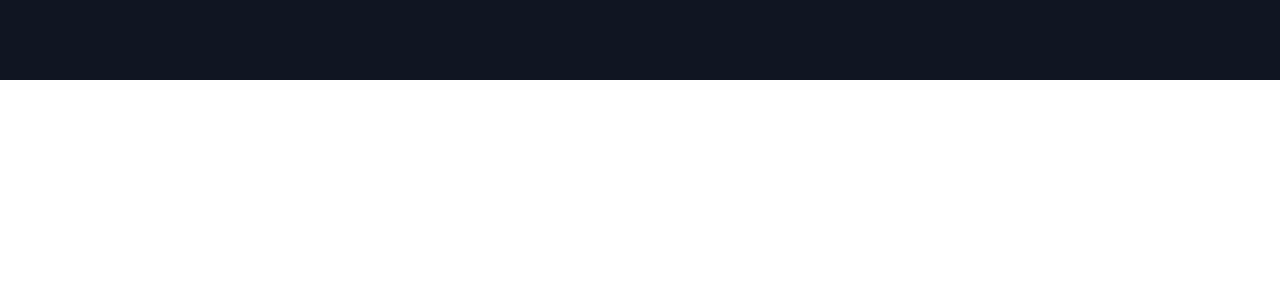
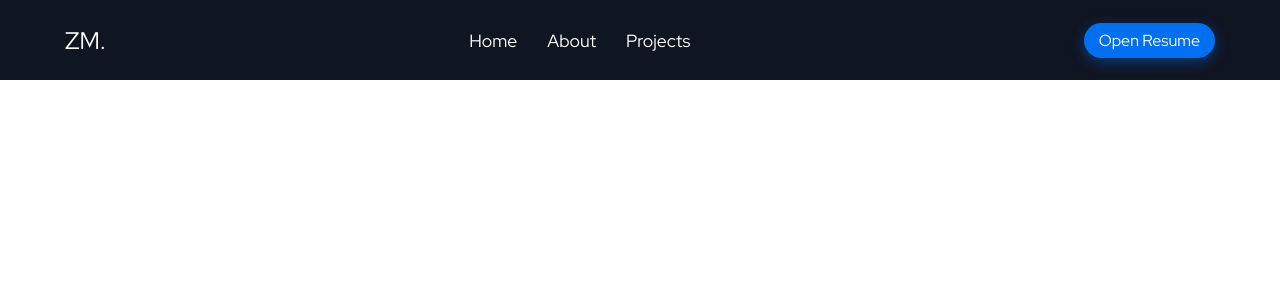
Before and after one commit to ragizaki/Portfolio, a React (Vite) app: page / in a window 1280 px wide. Shown: the top 300 px of the page. Built offline with nearby package versions, Linux system fonts and the light colour scheme.

Commit message:
add resume section and finish navbar content and styles

```diff
--- a/package.json
+++ b/package.json
@@ -10,12 +10,14 @@
   "dependencies": {
     "react": "^17.0.2",
     "react-dom": "^17.0.2",
+    "react-icons": "^4.3.1",
     "react-scroll": "^1.8.6",
     "styled-components": "^5.3.3"
   },
   "devDependencies": {
     "@types/react": "^17.0.33",
     "@types/react-dom": "^17.0.10",
+    "@types/react-scroll": "^1.8.3",
     "@types/styled-components": "^5.1.24",
     "@vitejs/plugin-react": "^1.0.7",
     "typescript": "^4.5.4",
--- a/src/App.tsx
+++ b/src/App.tsx
@@ -1,4 +1,6 @@
 import React from 'react';
+
+import GlobalStyles from './globalStyles';
 
 // Components
 import Navbar from './components/Navbar/Navbar';
@@ -8,6 +10,7 @@ type Props = {};
 const App = (props: Props) => {
     return (
         <div>
+            <GlobalStyles />
             <Navbar />
         </div>
     );
--- a/src/components/Navbar/Navbar.tsx
+++ b/src/components/Navbar/Navbar.tsx
@@ -1,13 +1,39 @@
-import React from 'react';
-import { Nav, NavContainer } from './NavbarStyles';
+import React, { useState } from 'react';
+import { animateScroll } from 'react-scroll';
+import { Nav, NavContainer, NavLogo, NavItems, NavItem, ResumeBtn, BurgerMenu } from './NavbarStyles';
 import { NavData } from '../../data';
+import Resume from '../../assets/Resume.pdf';
+
+// Icon Configuration
+import { FaBars, FaTimes } from 'react-icons/fa';
+import { IconContext } from 'react-icons/lib';
 
 type Props = {};
 
-const Navbar = () => {
+const Navbar = (): JSX.Element => {
+    const [isBurgerOpen, setIsBurgerOpen] = useState<boolean>(false);
+
+    const onBurgerClick = (): void => setIsBurgerOpen(prevOpen => !prevOpen);
+
+    const scrollToTop = (): void => animateScroll.scrollToTop();
     return (
         <Nav>
-            <NavContainer></NavContainer>
+            <IconContext.Provider value={{ color: 'white' }}>
+                <NavContainer>
+                    <NavLogo onClick={scrollToTop}>ZM.</NavLogo>
+                    <NavItems>
+                        {NavData.map(item => (
+                            <NavItem id={item.id} key={item.key}>
+                                {item.value}
+                            </NavItem>
+                        ))}
+                    </NavItems>
+                    <ResumeBtn href={Resume} target='_blank' rel='noreffer'>
+                        Open Resume
+                    </ResumeBtn>
+                    <BurgerMenu onClick={onBurgerClick}>{isBurgerOpen ? <FaTimes /> : <FaBars />}</BurgerMenu>
+                </NavContainer>
+            </IconContext.Provider>
         </Nav>
     );
 };
--- a/src/components/Navbar/NavbarStyles.tsx
+++ b/src/components/Navbar/NavbarStyles.tsx
@@ -1,5 +1,6 @@
 import styled from 'styled-components';
 import { Container } from '../../globalStyles';
+import { Link } from 'react-scroll';
 
 export const Nav = styled.nav`
     background: #101522;
@@ -16,7 +17,78 @@ export const Nav = styled.nav`
 export const NavContainer = styled(Container)`
     display: flex;
     justify-content: space-between;
+    align-items: center;
     height: 80px;
 
     ${Container}
 `;
+
+export const NavLogo = styled.a`
+    color: white;
+    justify-self: flex-start;
+    text-decoration: none;
+    cursor: pointer;
+    font-size: 1.5rem;
+`;
+
+export const BurgerMenu = styled.div`
+    display: none;
+
+    @media screen and (max-width: 960px) {
+        display: block;
+        position: absolute;
+        top: 0;
+        right: 0;
+        transform: translate(-100%, 60%);
+        font-size: 1.7rem;
+        cursor: pointer;
+    }
+`;
+
+export const NavItems = styled.ul`
+    list-style: none;
+    text-align: center;
+
+    @media screen and (max-width: 960px) {
+        display: flex;
+        flex-direction: column;
+        width: 100%;
+        height: 90vh;
+        position: absolute;
+        top: 80px;
+        opacity: 1;
+        transition: all 0.5s ease-in;
+        background: #101522;
+    }
+`;
+
+export const NavItem = styled(Link)`
+    color: white;
+    text-transform: capitalize;
+    margin-right: 30px;
+    cursor: pointer;
+    transition: all 200ms ease-in;
+    font-size: 1.1rem;
+
+    &:hover {
+        color: gainsboro;
+    }
+`;
+
+export const ResumeBtn = styled.a`
+    background-color: #0070f3;
+    border-radius: 20px;
+    box-shadow: 0 4px 14px rgb(0, 118, 255, 0.39);
+    text-decoration: none;
+    color: #fff;
+    cursor: pointer;
+    padding: 7px 15px;
+    font-size: 1rem;
+    transition: all 200ms ease;
+
+    &:hover {
+        background-color: lightblue;
+        background: rgba(0, 118, 240, 0.9);
+        box-shadow: 0 6px 20px rgb(0, 118, 255, 0.23);
+    }
+`;
--- a/src/data.ts
+++ b/src/data.ts
@@ -1,10 +1,11 @@
 interface NavLink {
     id: string;
     value: string;
+    key: number;
 }
 
 export const NavData: NavLink[] = [
-    { id: 'home', value: 'home' },
-    { id: 'about', value: 'about' },
-    { id: 'projects', value: 'projects' },
+    { id: 'home', value: 'Home', key: 0 },
+    { id: 'about', value: 'About', key: 1 },
+    { id: 'projects', value: 'Projects', key: 2 },
 ];
--- a/src/globalStyles.tsx
+++ b/src/globalStyles.tsx
@@ -1,6 +1,6 @@
 import styled, { createGlobalStyle } from 'styled-components';
 
-const GlobalStyle = createGlobalStyle`
+const GlobalStyles = createGlobalStyle`
 @import url('https://fonts.googleapis.com/css2?family=Red+Hat+Display&display=swap');
     * {
         margin: 0;
@@ -24,4 +24,4 @@ export const Container = styled.div`
     }
 `;
 
-export default GlobalStyle;
+export default GlobalStyles;
```
Also changed, not shown: 2 other files (tests, documents, lock files or other folders).
